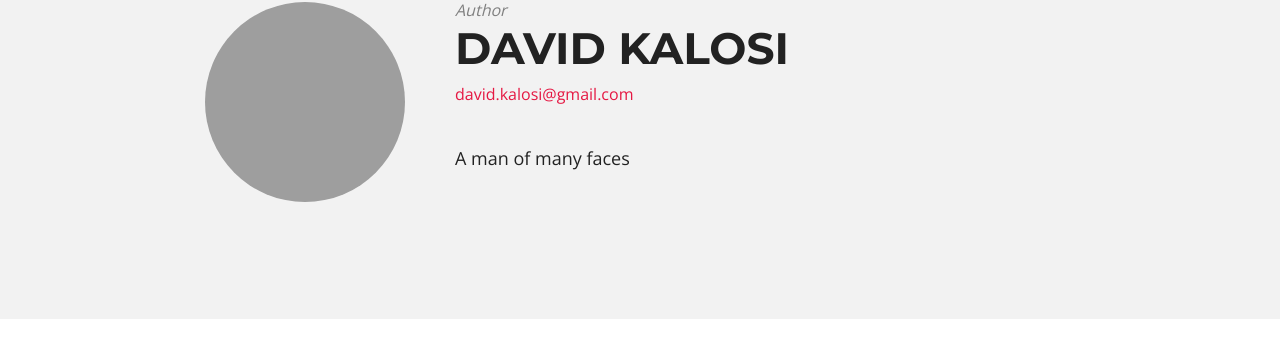
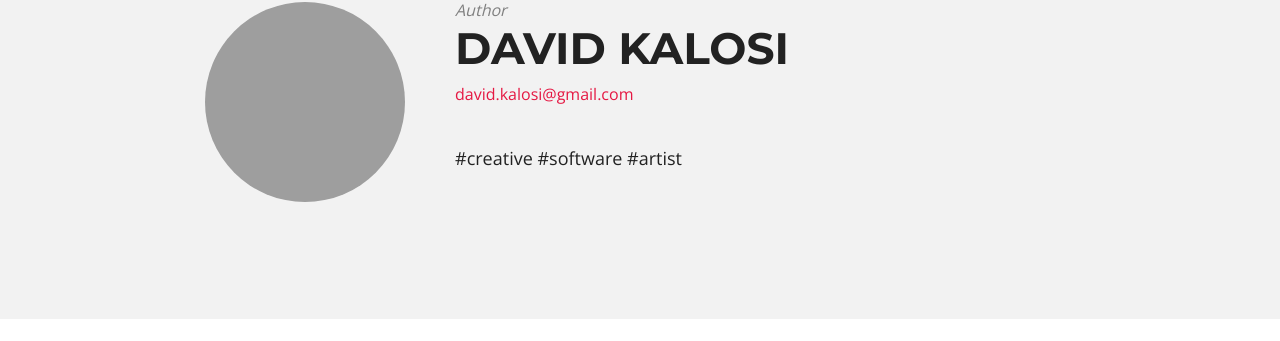
Before and after one commit to davidkalosi/davidkalosi.github.io, a Jekyll site: the page built from _posts/2014-08-17-mongoose-and-dynamic-model-loading.md, in a window 1280 px wide. Shown: the part 2229-2570 px from the top of the page. Built offline with Jekyll 4.4.1, drawn with Linux system fonts in a browser that asks for light colours; nearby versions of some CDN libraries; comment, search, counter and statistics services are not loaded.

Commit message:
Update _config.yml

```diff
--- a/_config.yml
+++ b/_config.yml
@@ -15,7 +15,7 @@ owner:
   avatar:         davidkalosi.jpg
   email:          david.kalosi@gmail.com
   # Use the coder's toolbox at http://coderstoolbox.net/string/#!encoding=xml&action=encode&charset=us_ascii to encode your description into XML string
-  description:    A man of many faces
+  description:    "#creative #software #artist"
   # Social networking links used in footer. Update and remove as you like.
   twitter:        DKalosi
   facebook:       david.kalosi
```
